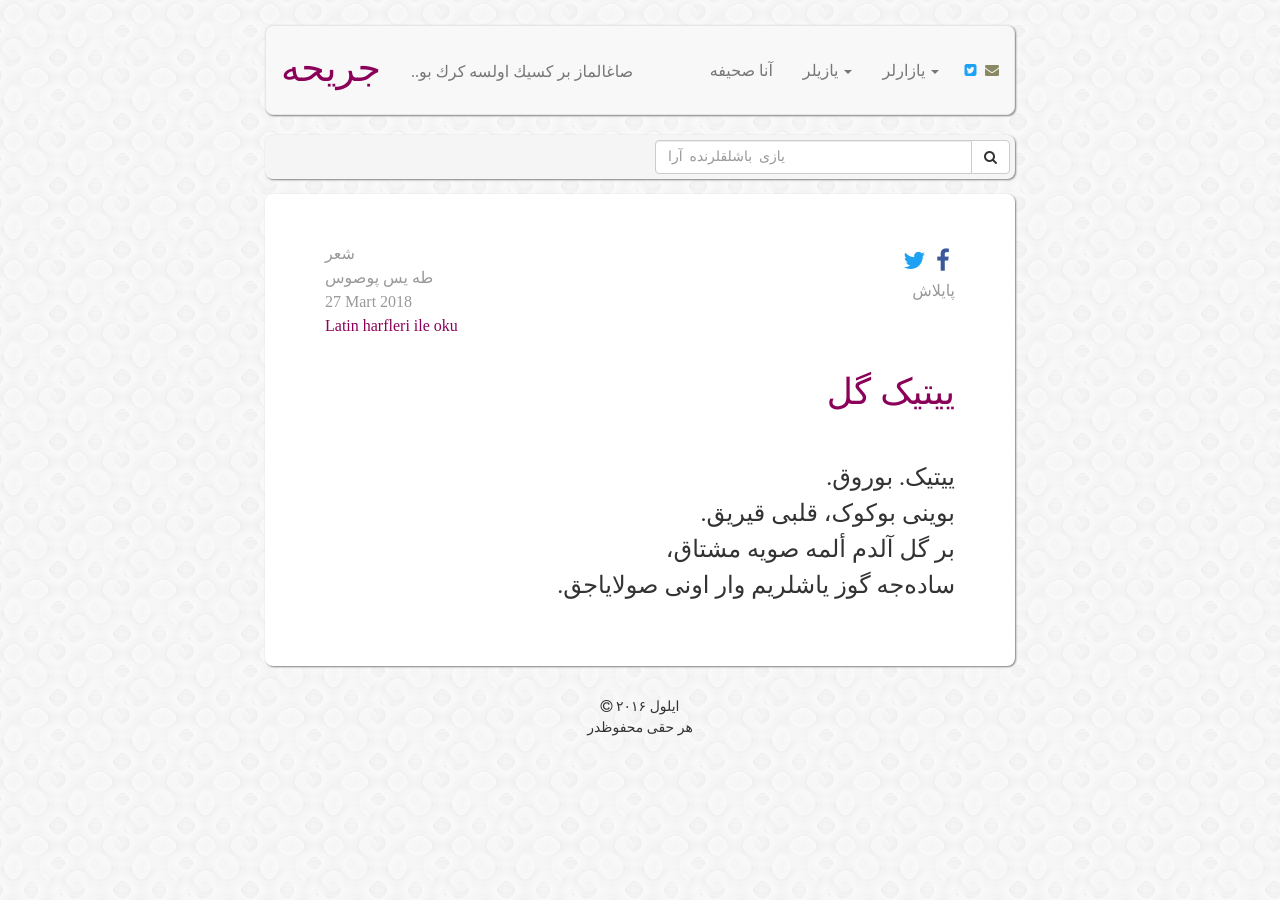
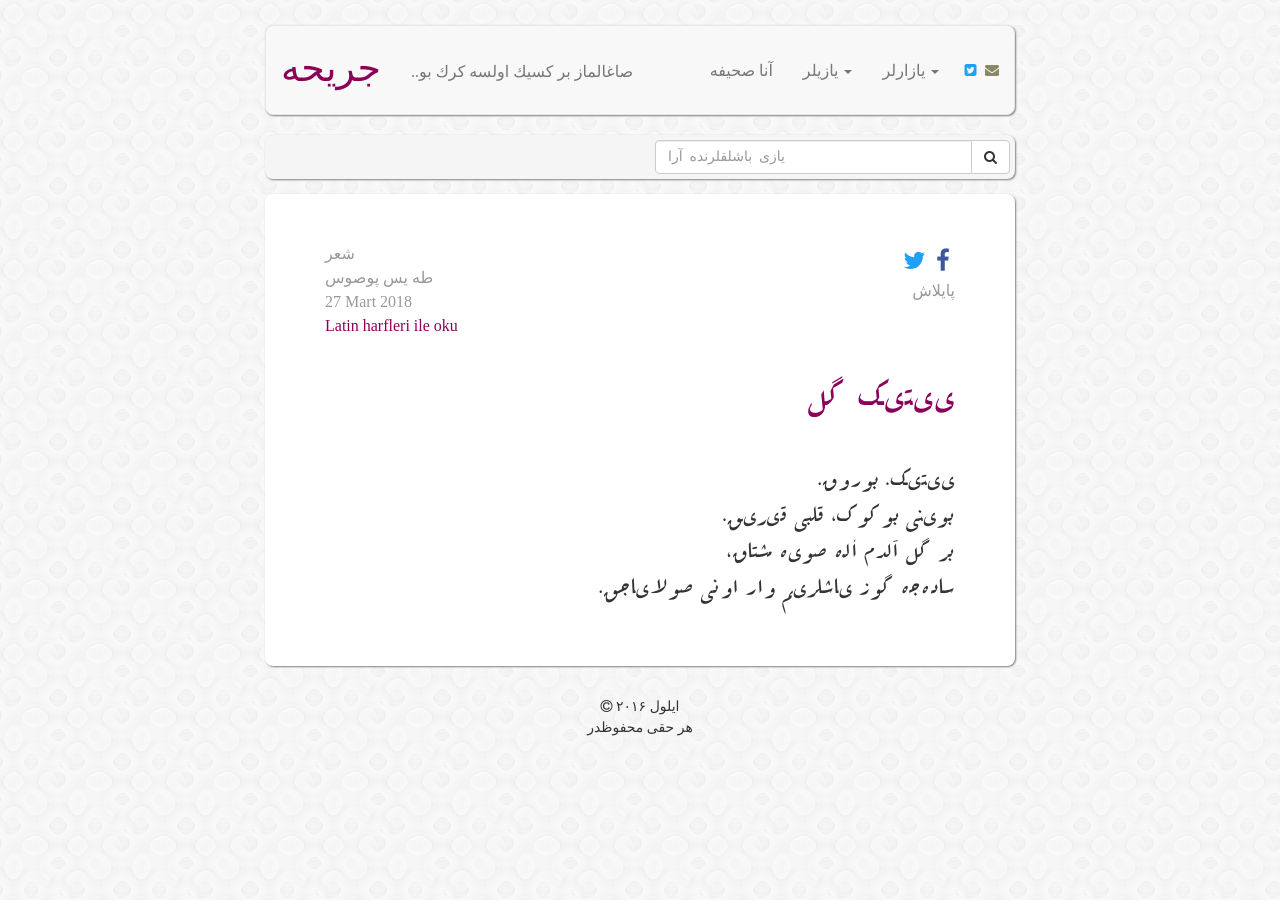
Before and after one commit to muhammedaydogdu/muhammedaydogdu.github.io, a Jekyll site: the page built from _posts/2018-03-27-yitik-gul-os.md, in a window 1280 px wide. Built offline with Jekyll 4.4.1, drawn with Linux system fonts in a browser that asks for light colours; some web fonts are replaced.

Commit message:
Update style.css

```diff
--- a/css/style.css
+++ b/css/style.css
@@ -8,8 +8,8 @@
   font-family: Riwaj;
   src: url('../fonts/Riwaj.ttf');
 
-  font-family: K Farsi;
-  src: url('../fonts/KacstFarsi.ttf');
+  font-family: Layla Ruqaa;
+  src: url('../fonts/LaylaRuqaa.ttf');
 }
 
 body {
@@ -135,7 +135,7 @@ nav li a.social {
 }
 
 .os-text {
-  font-family: 'Aref Ruqaa', serif;
+  font-family: Layla Ruqaa;
 }
 
 .container .jumbotron .os-text p {
```
